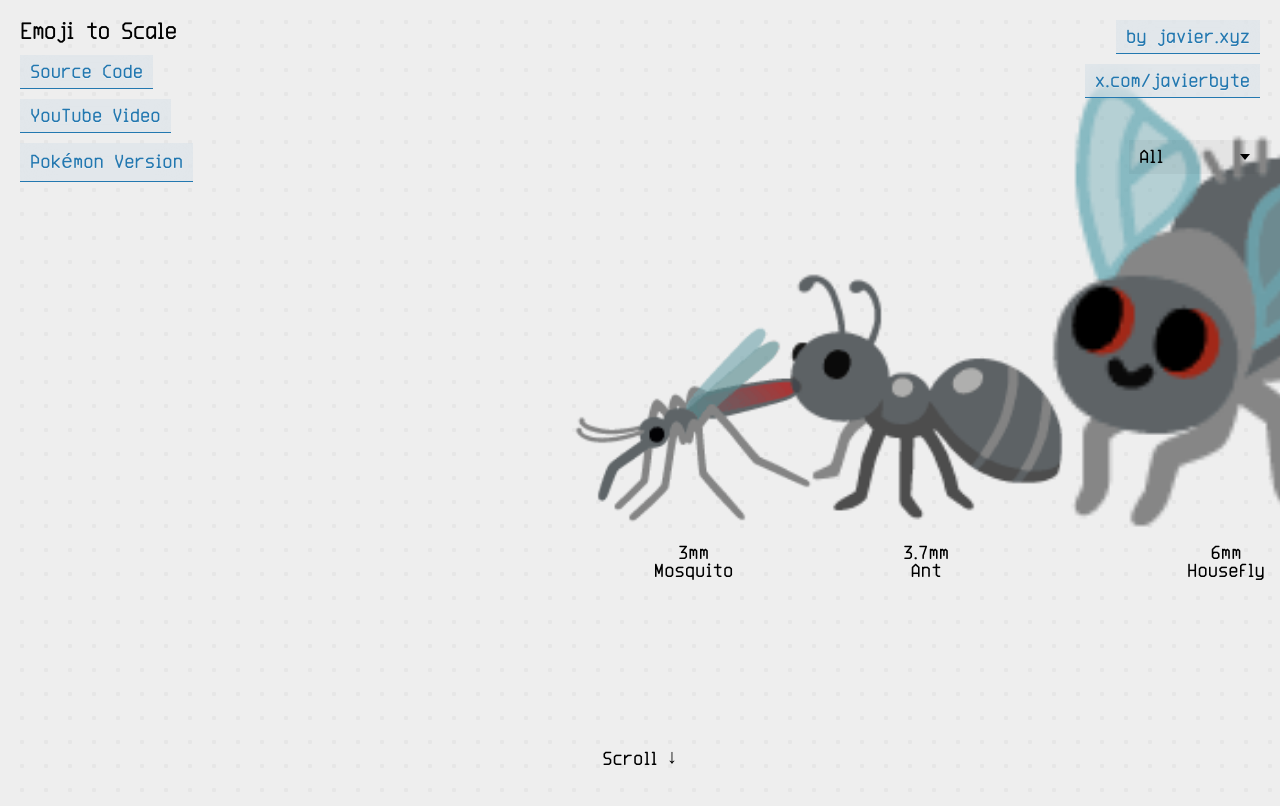
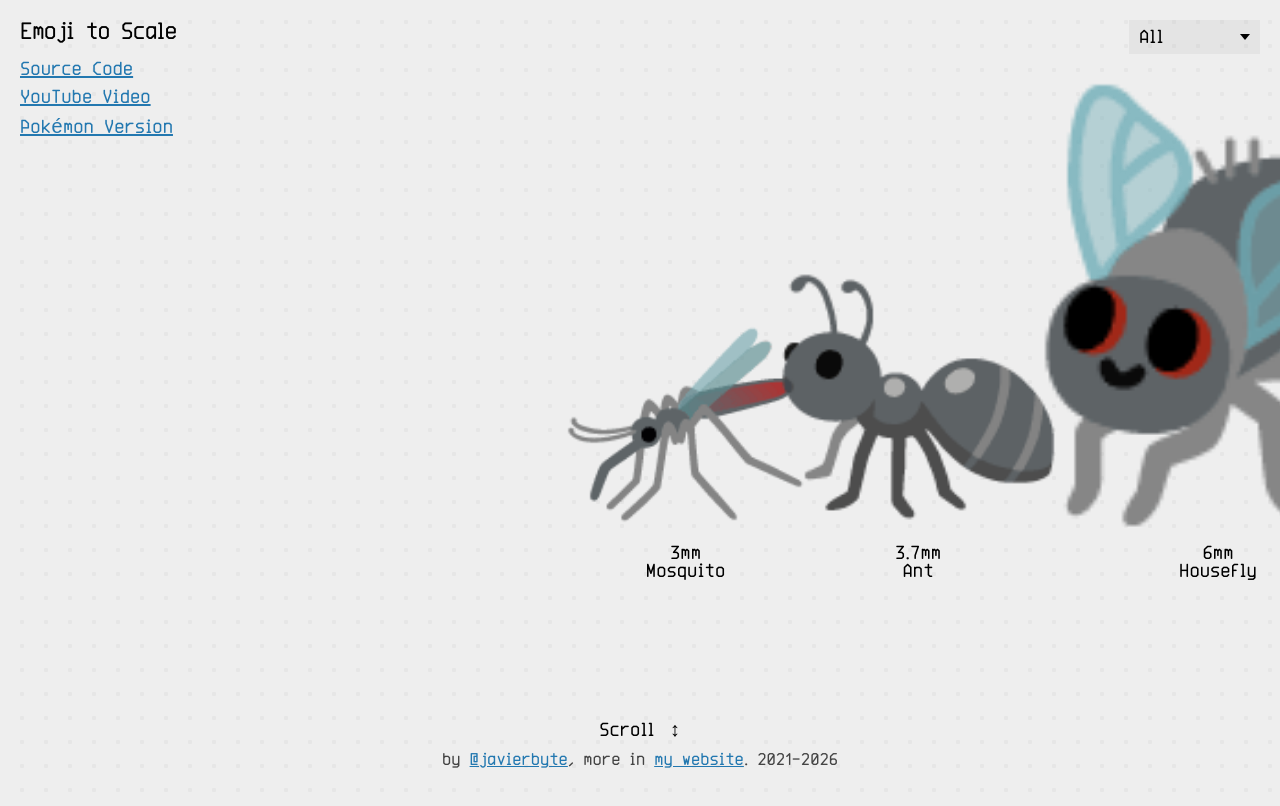
Before and after one commit to javierbyte/emoji-to-scale, a Next.js app: page /emoji-to-scale/ in a window 1280 px wide. Shown: the top 806 px of the page. Built offline with nearby package versions, Linux system fonts and the light colour scheme.

Commit message:
New design

```diff
--- a/app/page.tsx
+++ b/app/page.tsx
@@ -12,13 +12,14 @@ export default function Page() {
         <a href="https://javier.xyz/pokemon-to-scale/">Pokémon Version</a>
       </header>
 
-      <nav className="header header-right" aria-label="Social links">
-        <a href="https://javier.xyz">by javier.xyz</a>
-        <a href="https://x.com/javierbyte">x.com/javierbyte</a>
-      </nav>
-
       <footer className="footer">
-        Scroll <span className="footer-arrow">↓</span>
+        <div>
+          Scroll <span className="footer-arrow">↕</span>
+        </div>
+        <div className="footer-credit">
+          by <a href="https://x.com/javierbyte">@javierbyte</a>, more in{' '}
+          <a href="https://javier.xyz">my website</a>. 2021-2026
+        </div>
       </footer>
 
       <main>
--- a/src/db/data.json
+++ b/src/db/data.json
@@ -71,24 +71,6 @@
       }
     ]
   },
-  "🐧": {
-    "tags": ["animals"],
-    "name": "Penguin",
-    "sources": [
-      {
-        "values": {
-          "height": {
-            "value": 115
-          },
-          "speed": {
-            "value": 9
-          }
-        },
-        "url": "https://en.wikipedia.org/wiki/Emperor_penguin",
-        "description": "An emperor penguin, the largest penguin, is about 115 cm tall and swims at about 6-9 km/h, with short bursts up to ~19 km/h."
-      }
-    ]
-  },
   "🛸": {
     "tags": ["objects"],
     "name": "Flying Saucer",
@@ -950,8 +932,13 @@
         "values": {
           "height": {
             "value": 35
-          }
-        }
+          },
+          "speed": {
+            "value": 14
+          }
+        },
+        "url": "https://www.newlifeonahomestead.com/how-fast-can-a-chicken-run/",
+        "description": "A domestic rooster stands roughly 35 cm tall and can run at about 14 km/h (≈9 mph), with faster birds reaching well above that."
       }
     ]
   },
@@ -1125,20 +1112,6 @@
       }
     ]
   },
-  "🫯": {
-    "isNew": true,
-    "tags": ["animals"],
-    "name": "Fight Cloud",
-    "sources": [
-      {
-        "values": {
-          "height": {
-            "value": 100
-          }
-        }
-      }
-    ]
-  },
   "🐆": {
     "tags": ["animals"],
     "name": "Leopard",
@@ -1212,19 +1185,6 @@
         "values": {
           "height": {
             "value": 140
-          }
-        }
-      }
-    ]
-  },
-  "🛤️": {
-    "tags": ["objects"],
-    "name": "Railway Track",
-    "sources": [
-      {
-        "values": {
-          "height": {
-            "value": 143
           }
         }
       }
--- a/src/style.css
+++ b/src/style.css
@@ -18,6 +18,8 @@ html {
 body,
 html {
   font-size: 20px;
+  overflow-x: hidden;
+  overscroll-behavior: none;
 }
 
 @media screen and (max-width: 1200px) {
@@ -28,6 +30,7 @@ html {
 }
 
 body {
+  margin: 0;
   width: 100vw;
   overflow-x: hidden;
   touch-action: pan-y;
@@ -42,6 +45,7 @@ h1 {
   margin: 0;
   font-weight: 400;
   letter-spacing: -1px;
+  padding-bottom: 0.25rem;
 }
 
 .bg {
@@ -55,19 +59,7 @@ h1 {
 
 a {
   color: #2378b0;
-  background-color: #d5dfe780;
-  padding: 8px 10px;
-  text-decoration: none;
-  box-shadow: inset 0 -1px #2378b0;
-  text-shadow: #fff4 0 1px 0;
-  backdrop-filter: blur(16px);
-}
-a.discrete {
-  background-color: transparent;
-  box-shadow: inset 0 -1px #2378b080;
-}
-a:hover {
-  background-color: #fff;
+  text-decoration: underline;
 }
 
 .emoji-display {
@@ -124,21 +116,30 @@ a:hover {
 .footer {
   position: fixed;
   display: flex;
-  align-content: center;
-  justify-content: center;
+  flex-direction: column;
+  align-items: center;
+  gap: 0.5rem;
+  text-align: center;
   width: 100vw;
   left: 0;
   top: auto;
   bottom: 32px;
   pointer-events: none;
 }
+.footer a {
+  pointer-events: auto;
+}
+.footer-credit {
+  color: #444;
+  font-size: 0.9rem;
+}
 .footer-arrow {
-  margin: -4px 0 -4px 8px;
+  margin: -4px 0 -4px 4px;
 }
 
 .category-select {
   position: fixed;
-  top: 7rem;
+  top: 1rem;
   right: 1rem;
   z-index: 10;
   font-family: Brutalita, monospace;
@@ -159,6 +160,6 @@ a:hover {
 @media screen and (max-width: 1200px) {
   .category-select {
     font-size: 16px;
-    top: 6rem;
+    top: 1rem;
   }
 }
```
